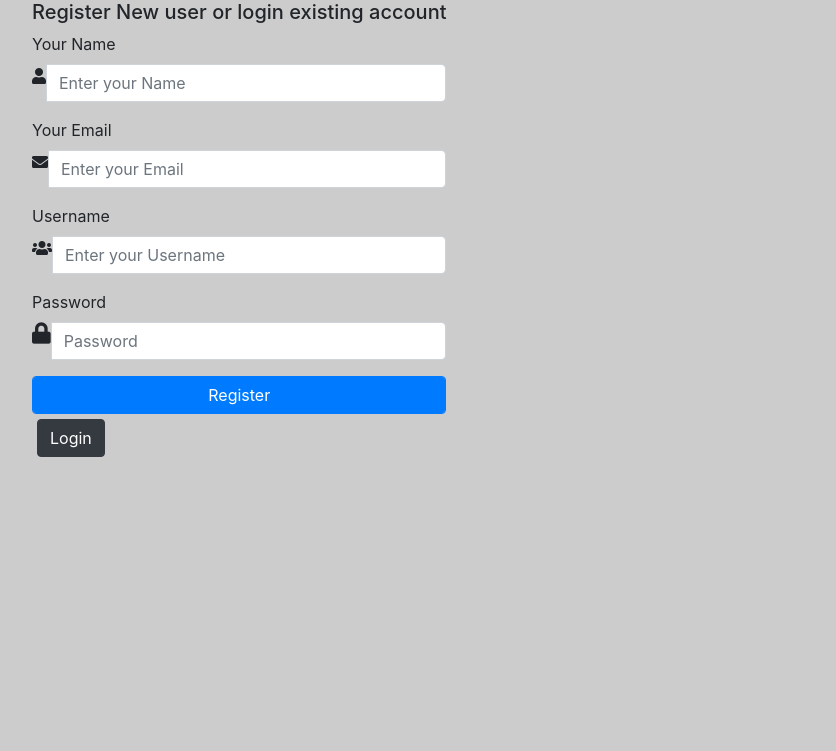
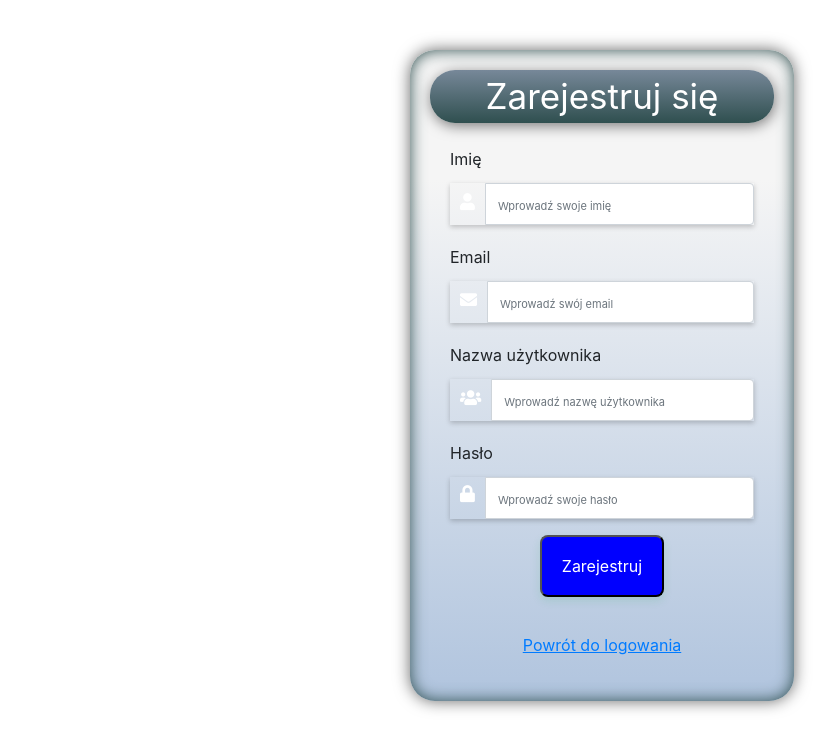
Before and after one commit to 3Rii/Med-Assist, a Flask app: page /register in a window 1280 px wide. Shown: the top 751 px of the page, without its empty margins (38-874 px from the left). Run offline with Flask 2, Linux system fonts and the light colour scheme; some libraries are stand-ins or nearby versions.

Commit message:
Update register.html

```diff
--- a/templates/register.html
+++ b/templates/register.html
@@ -1,74 +1,49 @@
-<!DOCTYPE html>
-<html>
- <head>
-  <meta charset="utf-8">
-  <title>Register</title>
-  <link rel="stylesheet" href="{{ url_for('static', filename='css/style.css') }}">
-  <link rel="stylesheet" href="../static/css/style.css">
-  <link rel="stylesheet" href="https://use.fontawesome.com/releases/v5.7.1/css/all.css">
-  <!-- Google Fonts -->
-  <link href='https://fonts.googleapis.com/css?family=Passion+One' rel='stylesheet' type='text/css'>
-  <link href='https://fonts.googleapis.com/css?family=Oxygen' rel='stylesheet' type='text/css'>
-  <link href="https://maxcdn.bootstrapcdn.com/bootstrap/4.1.1/css/bootstrap.min.css" rel="stylesheet" id="bootstrap-css">
- </head>
- <body style="background-color:#ccc;">
- <div class="container">
-   <div class="row main">
-    <div class="main-login main-center">
-    <h5>Register New user or login existing account</h5>
+{% extends 'prevlayout.html' %}
+
+{% block title %}Med-Ass Rejestracja{% endblock %}
+
+{% block sublogin %}Zarejestruj się{% endblock %}
+
+{% block content %}
      <form action="{{ url_for('register') }}" method="post" autocomplete="off">
+
       <div class="form-group">
-       <label for="name" class="cols-sm-2 control-label">Your Name</label>
-       <div class="cols-sm-10">
+       <label>Imię</label>
         <div class="input-group">
-         <span class="input-group-addon"><i class="fa fa-user fa" aria-hidden="true"></i></span>
-         <input type="text" class="form-control" name="fullname" id="fullname"  placeholder="Enter your Name"/>
+         <span class="input-group-addon"><i class="fa fa-user fa"></i></span>
+         <input type="text" class="form-control" name="fullname" id="fullname"  placeholder="Wprowadź swoje imię"/>
         </div>
-       </div>
-      </div>
-      <div class="form-group">
-       <label for="email" class="cols-sm-2 control-label">Your Email</label>
-       <div class="cols-sm-10">
-        <div class="input-group">
-         <span class="input-group-addon"><i class="fa fa-envelope fa" aria-hidden="true"></i></span>
-         <input type="text" class="form-control" name="email" id="email"  placeholder="Enter your Email"/>
-        </div>
-       </div>
       </div>
 
       <div class="form-group">
-       <label for="username" class="cols-sm-2 control-label">Username</label>
-       <div class="cols-sm-10">
+       <label>Email</label>
         <div class="input-group">
-         <span class="input-group-addon"><i class="fa fa-users fa" aria-hidden="true"></i></span>
-         <input type="text" class="form-control" name="username" id="username" placeholder="Enter your Username" required>
+         <span class="input-group-addon"><i class="fa fa-envelope fa"></i></span>
+         <input type="text" class="form-control" name="email" id="email"  placeholder="Wprowadź swój email"/>
         </div>
-       </div>
       </div>
 
       <div class="form-group">
-       <label for="password" class="cols-sm-2 control-label">Password</label>
-       <div class="cols-sm-10">
+       <label>Nazwa użytkownika</label>
         <div class="input-group">
-         <span class="input-group-addon"><i class="fa fa-lock fa-lg" aria-hidden="true"></i></span>
-         <input type="password" class="form-control" name="password" placeholder="Password" id="password" required  placeholder="Enter your Password"/>
+         <span class="input-group-addon"><i class="fa fa-users fa"></i></span>
+         <input type="text" class="form-control" name="username" id="username" placeholder="Wprowadź nazwę użytkownika" required>
         </div>
-       </div>
       </div>
 
-      <div class="form-group ">
-       <div id="msg">{{ msg }}</div>
-       <input type="submit" value="Register" class="form-control btn btn-primary " name="">
-       <p style="padding:5px;">
-       <a href="{{ url_for('login') }}" class="btn btn-dark ">Login</a></p>
-
+      <div class="form-group">
+       <label>Hasło</label>
+        <div class="input-group">
+         <span class="input-group-addon"><i class="fa fa-lock fa-lg"></i></span>
+         <input type="password" class="form-control" name="password" placeholder="Wprowadź swoje hasło" id="password" required  placeholder="Enter your Password"/>
+        </div>
       </div>
 
+       <div id="msg">{{ msg }}</div>
+
+       <input type="submit" value="Zarejestruj" class="signupbtn" name="Register">
+       </br></br><a href="{{ url_for('login') }}"><u>Powrót do logowania</u></a>
      </form>
-    </div>
-   </div>
-  </div>
  <script src="https://maxcdn.bootstrapcdn.com/bootstrap/4.1.1/js/bootstrap.min.js"></script>
  <script src="https://cdnjs.cloudflare.com/ajax/libs/jquery/3.2.1/jquery.min.js"></script>
- </body>
-</html>
+{% endblock %}
```
